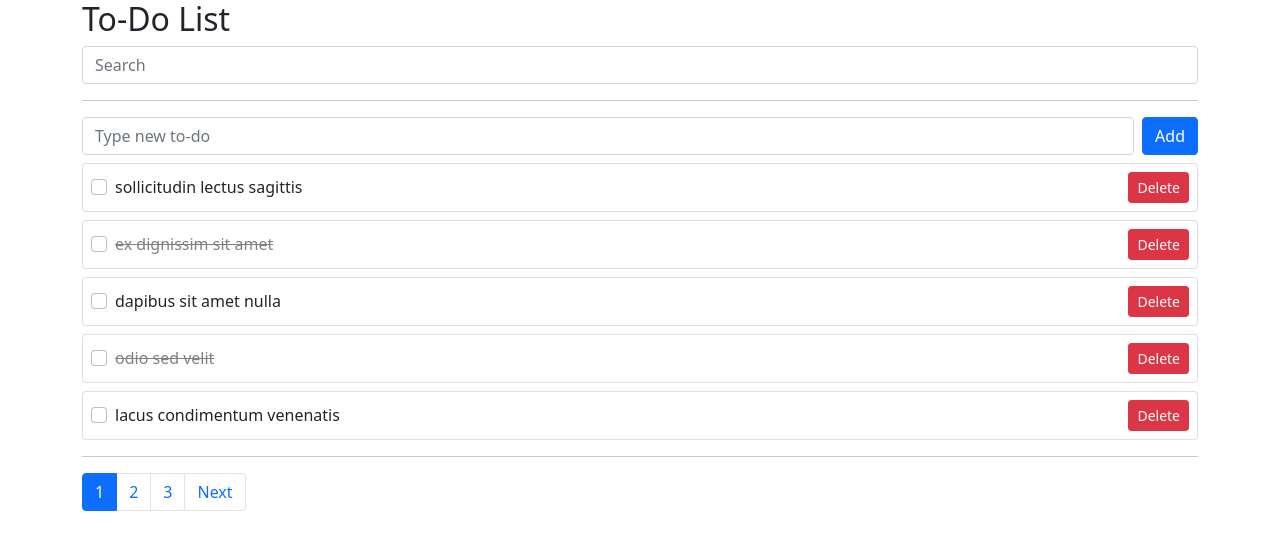
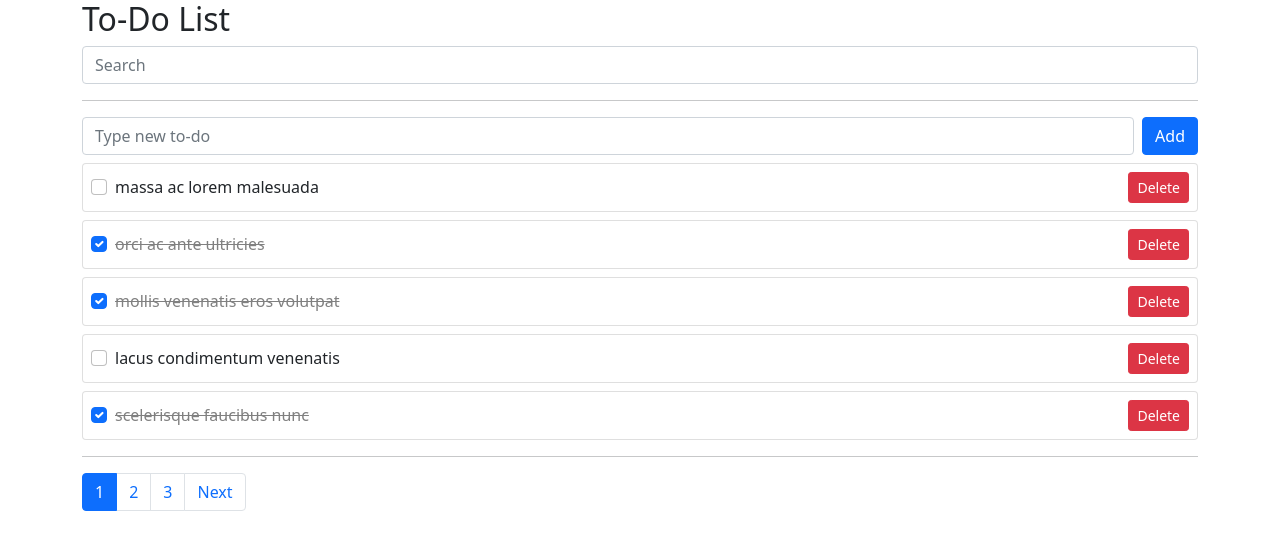
Before and after one commit to dionysus0214/vue_todoApp, a Vue app: page / in a window 1280 px wide. Shown: the top 550 px of the page. Built offline with nearby package versions, Linux system fonts and the light colour scheme; data requests are answered from the project's data file.

Commit message:
문제점들 수정

```diff
--- a/db.json
+++ b/db.json
@@ -11,39 +11,9 @@
       "id": 2
     },
     {
-      "subject": "condimentum facilisis",
-      "completed": false,
-      "id": 6
-    },
-    {
-      "subject": "arcu a volutpat",
-      "completed": false,
-      "id": 7
-    },
-    {
-      "subject": "libero dui consequat",
-      "completed": true,
-      "id": 8
-    },
-    {
       "subject": "eu aliquam odio sapien",
       "completed": true,
       "id": 9
-    },
-    {
-      "subject": "scelerisque faucibus nunc",
-      "completed": false,
-      "id": 10
-    },
-    {
-      "subject": "lacus condimentum venenatis",
-      "completed": false,
-      "id": 11
-    },
-    {
-      "subject": "odio sed velit",
-      "completed": true,
-      "id": 12
     },
     {
       "subject": "dapibus sit amet nulla",
@@ -59,6 +29,46 @@
       "subject": "sollicitudin lectus sagittis",
       "completed": false,
       "id": 15
+    },
+    {
+      "subject": "libero dui consequat",
+      "completed": false,
+      "id": 16
+    },
+    {
+      "subject": "arcu a volutpat",
+      "completed": false,
+      "id": 17
+    },
+    {
+      "subject": "condimentum facilisis",
+      "completed": false,
+      "id": 18
+    },
+    {
+      "subject": "scelerisque faucibus nunc",
+      "completed": true,
+      "id": 19
+    },
+    {
+      "subject": "lacus condimentum venenatis",
+      "completed": false,
+      "id": 20
+    },
+    {
+      "subject": "mollis venenatis eros volutpat",
+      "completed": true,
+      "id": 22
+    },
+    {
+      "subject": "orci ac ante ultricies",
+      "completed": true,
+      "id": 23
+    },
+    {
+      "subject": "massa ac lorem malesuada",
+      "completed": false,
+      "id": 24
     }
   ]
 }
--- a/src/App.vue
+++ b/src/App.vue
@@ -94,7 +94,7 @@ export default {
           completed: todo.completed,
         });
         getTodos(1);
-      } catch(err) {
+      } catch (err) {
         console.log(err);
         error.value = 'Something went wrong.';
       }
@@ -118,7 +118,7 @@ export default {
       error.value = '';
       const id = todos.value[index].id;
       try {
-        axios.delete('http://localhost:3000/todos/' + id);
+        await axios.delete('http://localhost:3000/todos/' + id);
         getTodos(1);
       } catch (err) {
         console.log(err);
@@ -131,8 +131,7 @@ export default {
     const searchTodo = () => {
       clearTimeout(timeout);
       getTodos(1);
-    }
-
+    };
 
     watch(searchText, () => {
       clearTimeout(timeout);
--- a/src/components/TodoList.vue
+++ b/src/components/TodoList.vue
@@ -9,7 +9,7 @@
         <input
           class="form-check-input"
           type="checkbox"
-          :value="todo.completed"
+          :checked="todo.completed"
           @change="toggleTodo(index)"
         >
         <label
@@ -52,7 +52,7 @@ export default {
     return {
       toggleTodo,
       deleteTodo,
-    }
+    };
   }
 }
 </script>
--- a/src/components/TodoSimpleForm.vue
+++ b/src/components/TodoSimpleForm.vue
@@ -51,7 +51,7 @@ export default {
       todo,
       hasError,
       onSubmit,
-    }
+    };
   }
 }
 </script>
```
